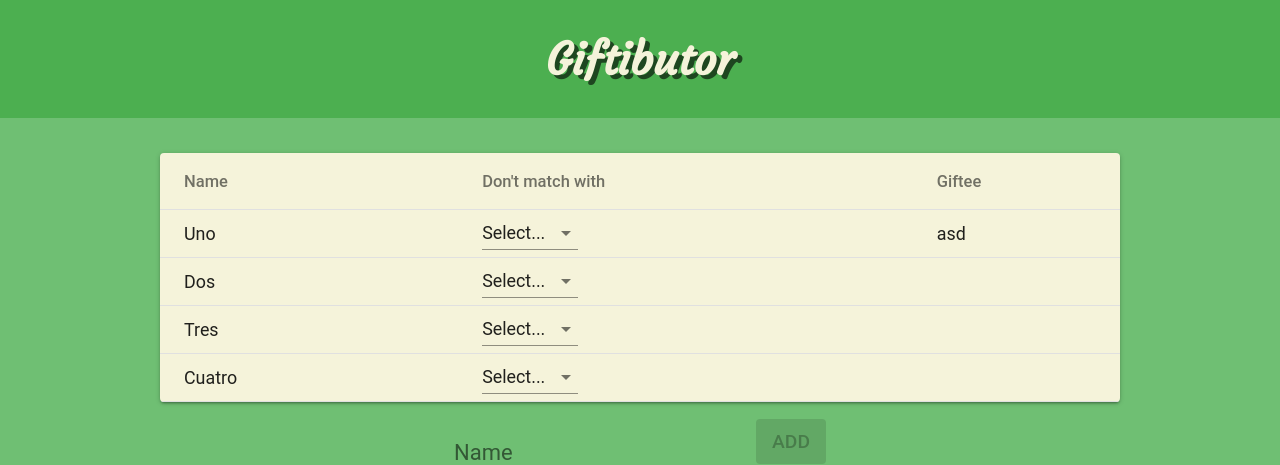
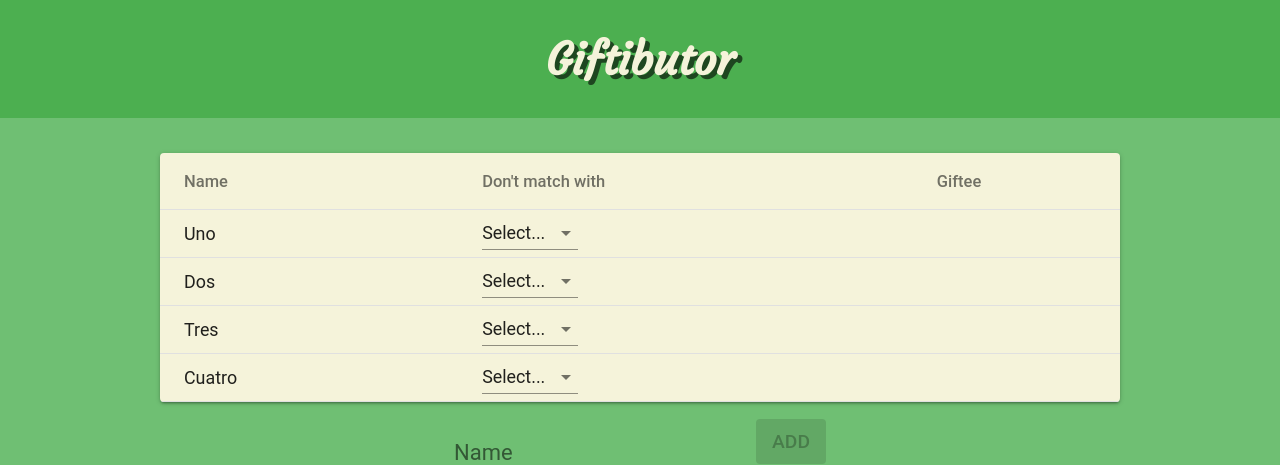
Before and after one commit to samulisuomi/giftibutor, a React (Create React App) app: page / in a window 1280 px wide. Shown: the top 465 px of the page. Built offline with nearby package versions, Linux system fonts and the light colour scheme.

Commit message:
Remove table min-width

```diff
--- a/src/NameForm.js
+++ b/src/NameForm.js
@@ -17,7 +17,7 @@ class NameForm extends PureComponent {
     people: [
       {
         name: "Uno",
-        giftee: "asd",
+        giftee: null,
         exclusion: null
       },
       {
@@ -142,7 +142,12 @@ class NameForm extends PureComponent {
       } else {
         return person;
       }
-    })
+    });
+
+    this.setState({
+      ...this.state,
+      people: newPeople
+    });
   }
 
   getExclusionOptions = () => {
--- a/src/PersonTable.js
+++ b/src/PersonTable.js
@@ -1,4 +1,4 @@
-import React, { PureComponent, Fragment } from 'react';
+import React, { PureComponent } from 'react';
 import PropTypes from 'prop-types';
 
 import { withStyles } from '@material-ui/core/styles';
@@ -17,9 +17,6 @@ const styles = theme => ({
     marginTop: theme.spacing.unit * 3,
     overflowX: 'auto',
     backgroundColor: '#f5f3da'
-  },
-  table: {
-    minWidth: 700,
   },
   excludeSelect: {
     fontSize: '0.8125rem'
@@ -45,7 +42,7 @@ class PersonTable extends PureComponent {
 
     return people.length ? (
       <Paper className={ classes.root }>
-        <Table className={ classes.table }>
+        <Table>
           <TableHead>
             <TableRow>
               <TableCell>Name</TableCell>
```
